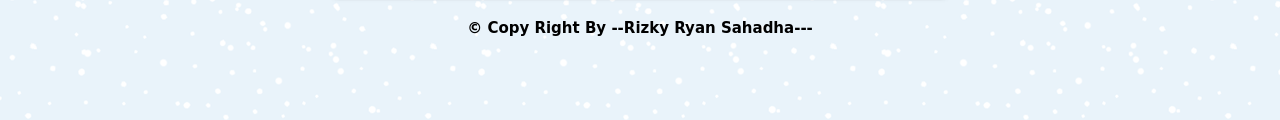
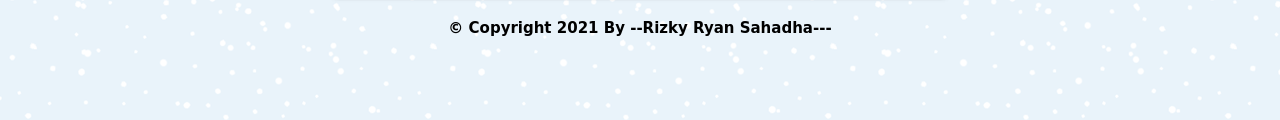
Before and after one commit to Mezzky/Mezzky.github.io, a plain HTML site: page index.html in a window 1280 px wide. Shown: the part 574-694 px from the top of the page. Drawn offline with Linux system fonts and the light colour scheme.

Commit message:
mengubah teks copyright

```diff
--- a/index.html
+++ b/index.html
@@ -59,7 +59,7 @@
     </div>
     </div>
     <!-- Ini Footernya -->
-    <div class="footer">&copy; Copy Right By <a href="https://www.youtube.com/channel/UCeUUVfTVEAxV-JILuimU8eg" target="_blank">--Rizky Ryan Sahadha---</a>
+    <div class="footer">&copy; Copyright 2021 By <a href="https://www.youtube.com/channel/UCeUUVfTVEAxV-JILuimU8eg" target="_blank">--Rizky Ryan Sahadha---</a>
     </div>
 </body>
 </html>
```
